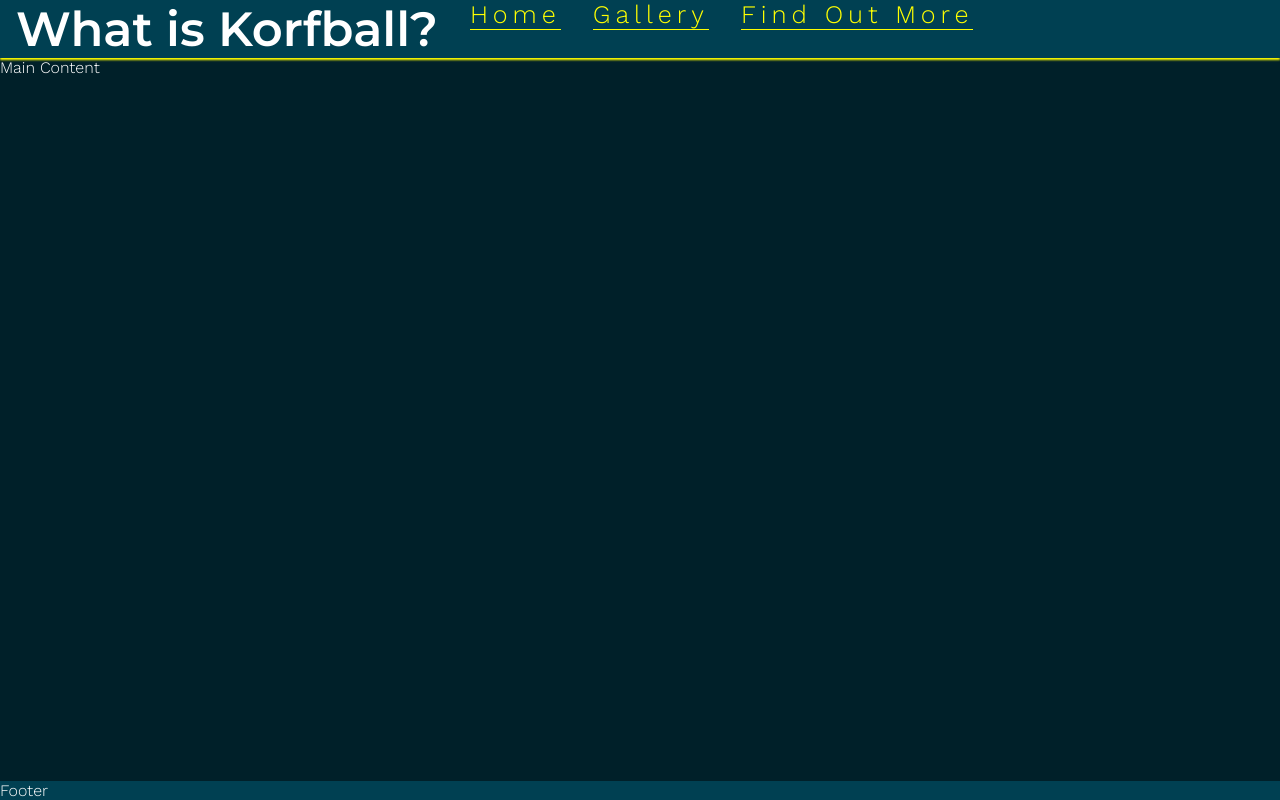
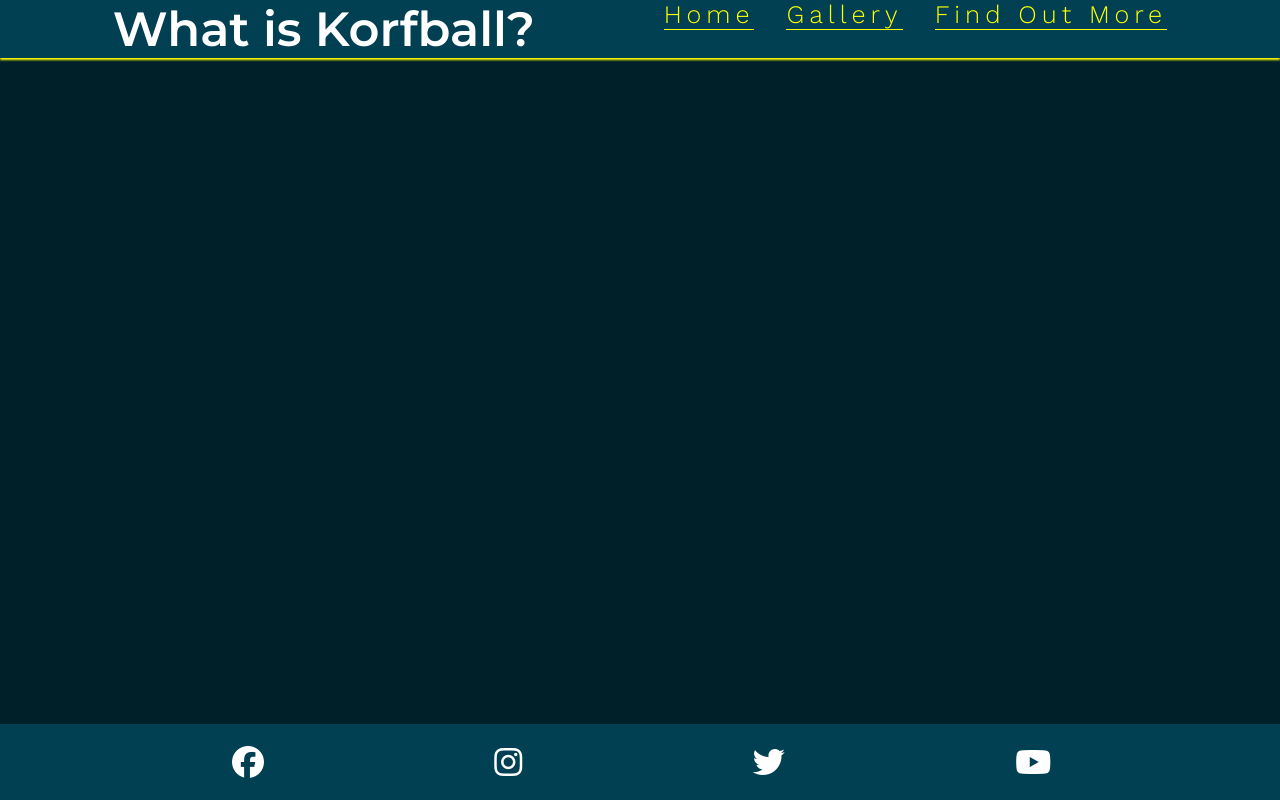
Before and after one commit to AGartland22/korfball-info, a plain HTML site: page index.html in a window 1280 px wide. Drawn offline with nearby package versions, Linux system fonts and the light colour scheme.

Commit message:
Add footer with social links and styling

```diff
--- a/assets/css/style.css
+++ b/assets/css/style.css
@@ -71,6 +71,22 @@ footer {
     background-color: #004052;
 }
 
+footer a {
+    color: #ffffff;
+}
+
+#social-links {
+    text-align: center;
+    padding: 20px 0;
+    display: flex;
+    justify-content: space-evenly;
+}
+
+#social-links i {
+    font-size: 200%;
+    padding: 5%;
+}
+
 /* Push main content down to allow for larger header on smaller screens */
 @media screen and (max-width: 454px) {
     main {
@@ -82,10 +98,10 @@ footer {
 @media screen and (min-width: 786px) {
     /* Header */
     header {
-
         text-align: center;
         display: flex;
-        position: relative;
+        /*Fix header text spacing*/
+        justify-content: space-evenly;
     }
 
     #menu {
--- a/index.html
+++ b/index.html
@@ -40,7 +40,19 @@
     <main>Main Content</main>
 
     <!-- Footer -->
-    <footer>Footer</footer>
+    <footer>
+        <ul id ="social-links">
+            <li><a href="https://www.facebook.com/" target="_blank" rel="noopener" aria-label="Find us on Facebook (opens in new tab)"><i class="fa-brands fa-facebook"></i></a></li>
+            <li><a href="https://www.instagram.com/" target="_blank" rel="noopener" aria-label="Find us on Instagram (opens in new tab)"><i class="fa-brands fa-instagram"></i></a></li>
+            <li><a href="https://twitter.com/?lang=en" target="_blank" rel="noopener" aria-label="Find us on Twitter (opens in new tab)"><i class="fa-brands fa-twitter"></i></a></li>
+            <li><a href="https://www.youtube.com/watch?v=yDdAejxtCXk&t=1285s" target="_blank" rel="noopener" aria-label="Korf in Action (opens in new tab)"><i class="fa-brands fa-youtube"></i></a></li>
+        </ul>
+
+
+
+    </footer>
+    <!-- Font Awesome kit -->
+    <script src="https://kit.fontawesome.com/bfc80a8467.js" crossorigin="anonymous"></script>
 </body>
 
 </html>
```
